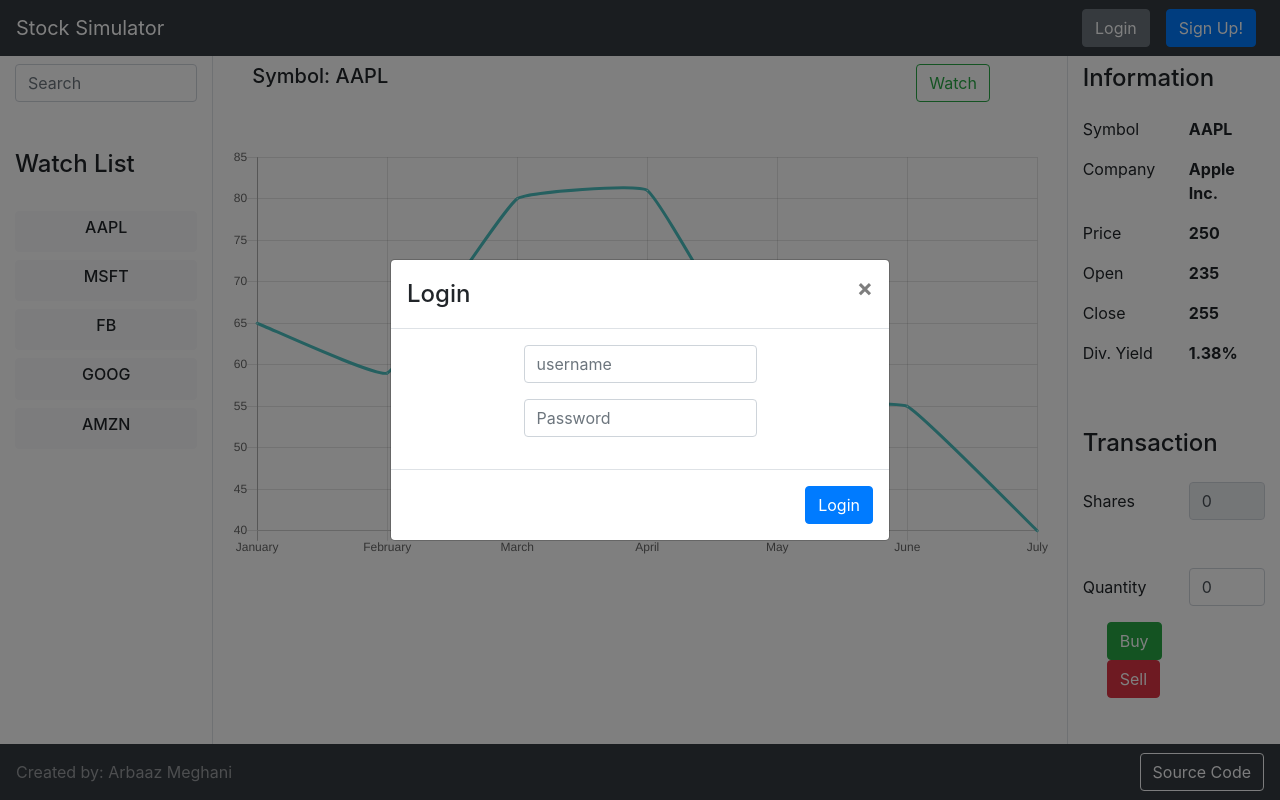
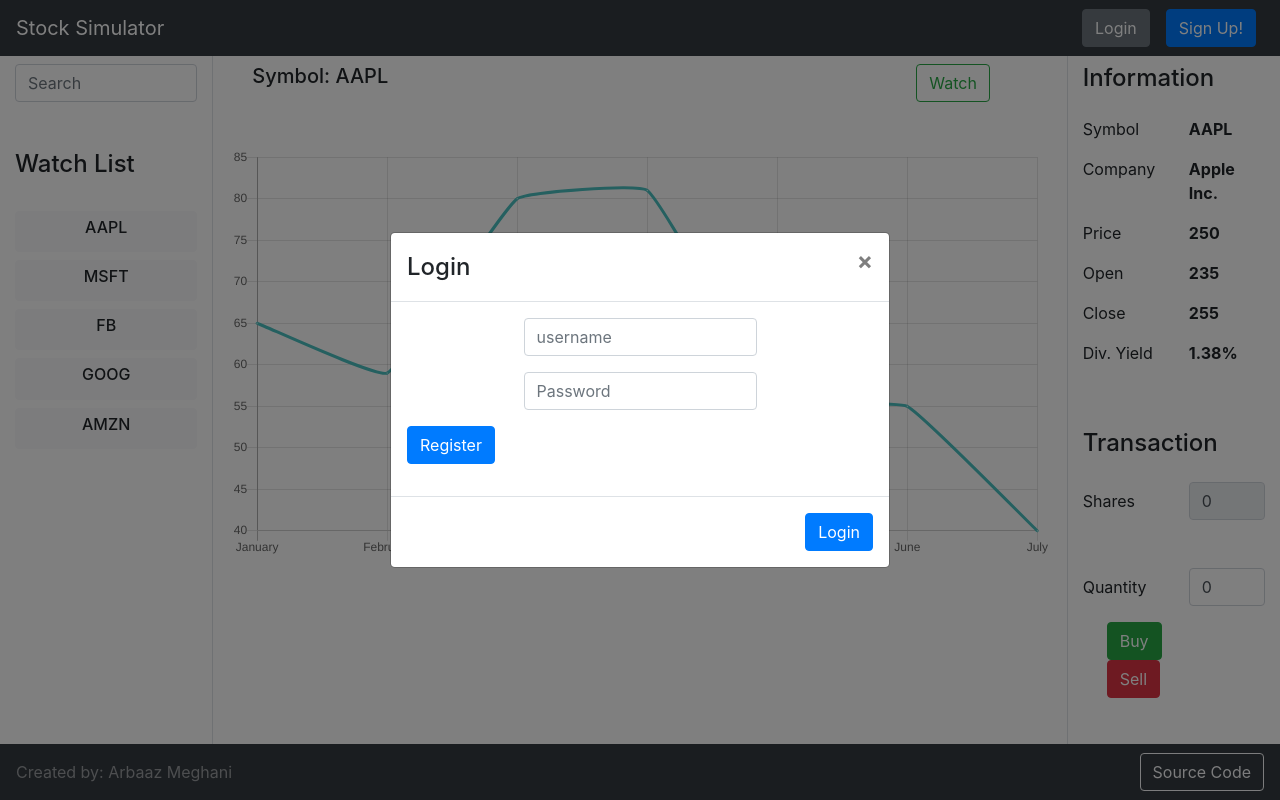
Before and after one commit to ArbaazMeghani/stock-simulator, a React (Create React App) app in the folder client/: page / in a window 1280 px wide. Both pictures are taken after a click on the button "Login". Built offline with nearby package versions, Linux system fonts and the light colour scheme.

Commit message:
Create ability to switch between login and register form through the modal instead of having to close the modal and clicking on the button instead

```diff
--- a/client/src/components/account/authentication/AuthButtons.js
+++ b/client/src/components/account/authentication/AuthButtons.js
@@ -26,7 +26,7 @@
           <Button className="mx-2" variant="primary" onClick={() => this.props.beginAuthAction(this.registerAuthInfo)}>Sign Up!</Button>
         </ButtonToolbar>
 
-        <AuthModal />
+        <AuthModal registerAuthInfo={this.registerAuthInfo} loginAuthInfo={this.loginAuthInfo}/>
       </div>
     );
   }
--- a/client/src/components/account/authentication/AuthModal.js
+++ b/client/src/components/account/authentication/AuthModal.js
@@ -9,13 +9,22 @@
 class AuthModal extends React.Component {
   formType() {
     if(this.props.authForm === 0) {
-      return <LoginForm />
+      return <LoginForm switchFormType={this.switchFormType}/>
     }
-    return <RegisterForm />
+    return <RegisterForm switchFormType={this.switchFormType}/>
   }
 
   handleClose = () => {
     this.props.beginAuthAction({show: false});
+  }
+
+  switchFormType = () => {
+    if(this.props.authForm === 0) {
+      this.props.beginAuthAction(this.props.registerAuthInfo);
+    }
+    else {
+      this.props.beginAuthAction(this.props.loginAuthInfo);
+    }
   }
 
   render() {
--- a/client/src/components/account/authentication/LoginForm.js
+++ b/client/src/components/account/authentication/LoginForm.js
@@ -1,5 +1,6 @@
 import React from 'react';
 import Form from 'react-bootstrap/Form';
+import Button from 'react-bootstrap/Button';
 
 const style = {
   maxWidth: "50%",
@@ -8,7 +9,7 @@
   marginTop: "10ox"
 }
 
-export default function LoginForm() {
+export default function LoginForm( { switchFormType } ) {
   return (
     <Form>
       <Form.Group style={style}>
@@ -18,6 +19,10 @@
       <Form.Group>
         <Form.Control style={style} type="password" placeholder="Password"/>
       </Form.Group>
+
+      <Form.Group>
+        <Button onClick={switchFormType}> Register </Button>
+      </Form.Group>
     </Form>
   );
 }
--- a/client/src/components/account/authentication/RegisterForm.js
+++ b/client/src/components/account/authentication/RegisterForm.js
@@ -1,5 +1,6 @@
 import React from 'react';
 import Form from 'react-bootstrap/Form';
+import Button from 'react-bootstrap/Button';
 
 const style = {
   maxWidth: "50%",
@@ -8,7 +9,7 @@
   marginTop: "10ox"
 }
 
-export default function RegisterForm() {
+export default function RegisterForm( {switchFormType} ) {
   return (
     <Form>
       <Form.Group style={style}>
@@ -26,6 +27,10 @@
       <Form.Group>
         <Form.Control style={style} type="password" placeholder="Confirm Password"/>
       </Form.Group>
+
+      <Form.Group>
+        <Button onClick={switchFormType}> Login </Button>
+      </Form.Group>
     </Form>
   );
 }
```
